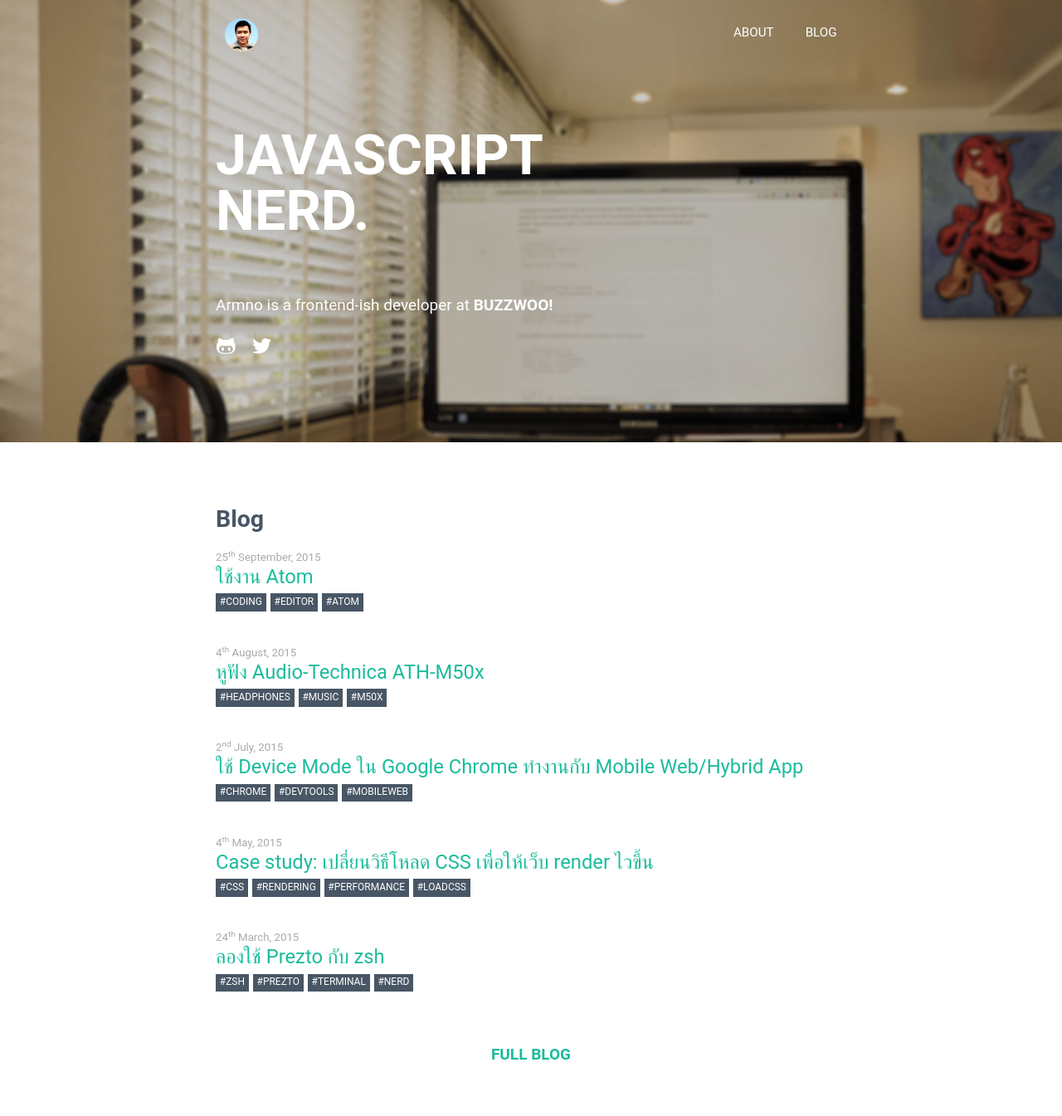
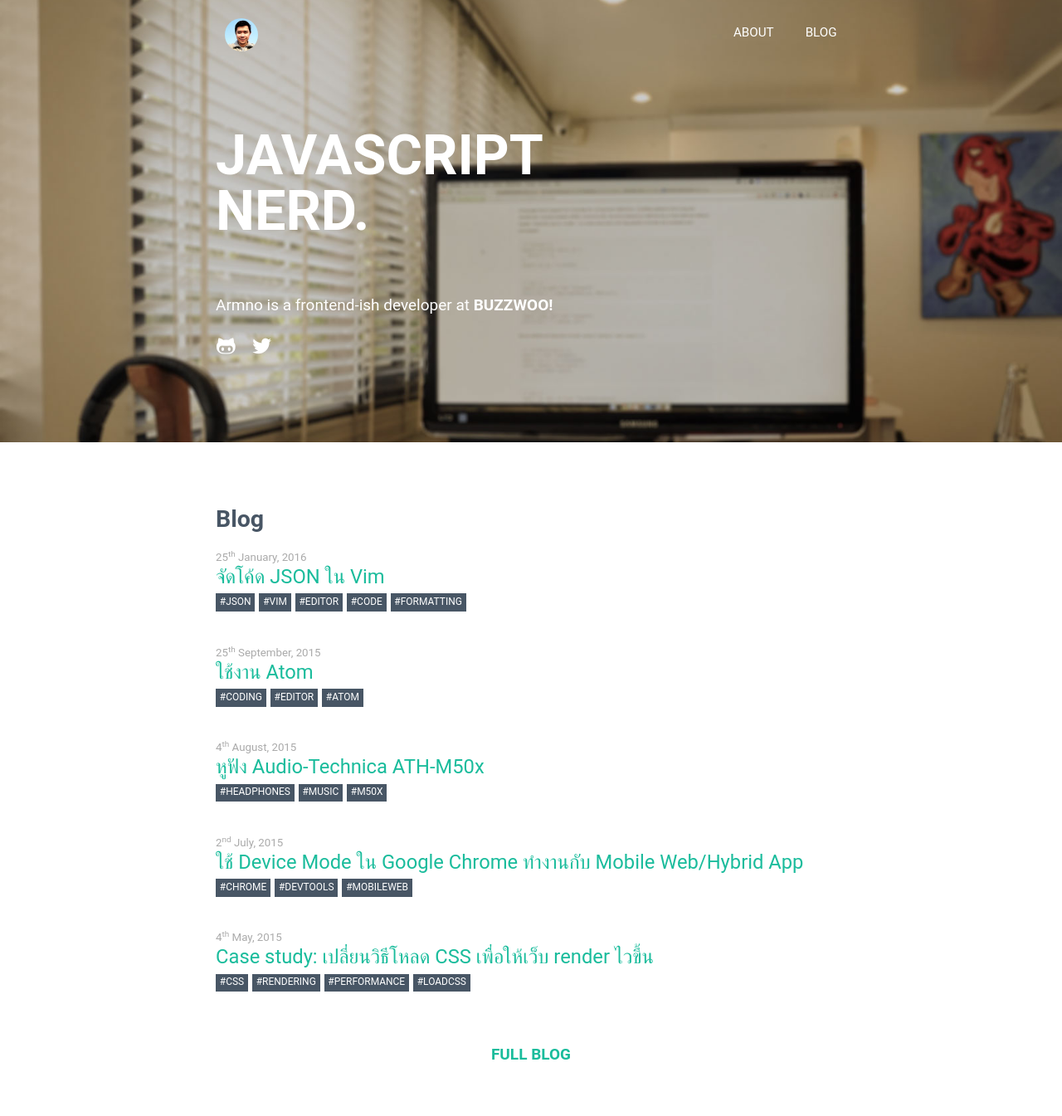
Before and after one commit to armno/armno.github.io, a Jekyll site: the page built from index.html, in a window 1280 px wide. Shown: the whole page at 83% size. Built offline with Jekyll 4.4.1, drawn with Linux system fonts in a browser that asks for light colours; some web fonts are replaced; the list of posts is cut into pages by our own code; part of the change alters nothing that is shown.

Commit message:
add post thumenail for vim-format-json post

```diff
--- a/_posts/2016-01-25-format-json-in-vim.md
+++ b/_posts/2016-01-25-format-json-in-vim.md
@@ -2,8 +2,8 @@
 layout: post
 title: "จัดโค้ด JSON ใน Vim"
 description: "การ format file JSON (จัดให้เป็นระเบียบ, uncompressed, prettify) ปกติเป็นงานที่ผมไม่ได้ทำใน Vim ต้องพึ่ง editor ตัวอื่น แต่ด้วยความสงสัยก็เลยลองค้นหาวิธีในเน็ตดู ก็พบว่ามีหลายทางให้เลือก และก็ไม่อยากเลย"
-published: false
-thumbnail:
+published: true
+thumbnail: https://armno.github.io/img/posts/vim-format-json/format-json-in-vim.png
 tags: JSON Vim Editor Code Formatting
 ---
 
```
Also changed, not shown: img/posts/vim-format-json/format-json-in-vim.png (added), 1 other file.
